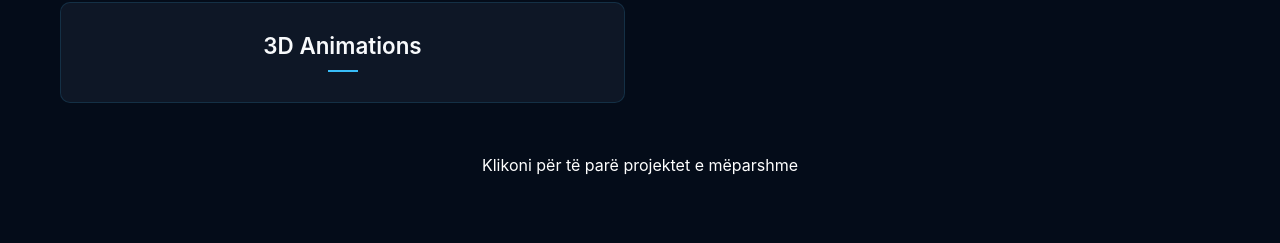
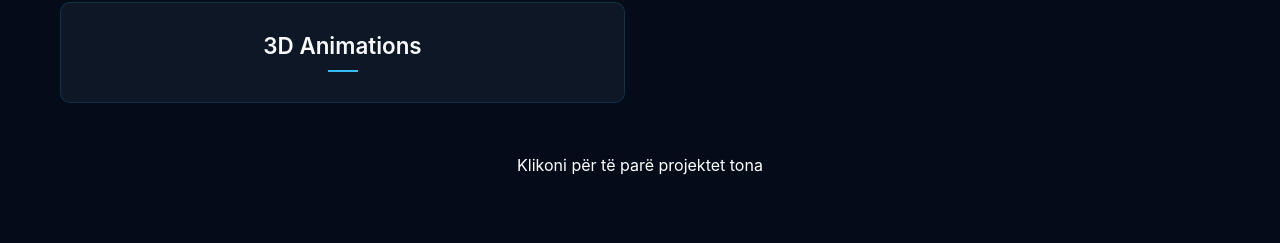
Before and after one commit to Eazzy2006/mavix.ks, a React (Vite) app: page / in a window 1280 px wide. Shown: the part 1238-1481 px from the top of the page. Built offline with nearby package versions, Linux system fonts and the light colour scheme.

Commit message:
fixed some thingz

```diff
--- a/src/components/Work.jsx
+++ b/src/components/Work.jsx
@@ -106,7 +106,7 @@ export default function Work() {
         textAlign: 'center',
         marginTop: '20px'
       }}>
-          Klikoni për të parë projektet e mëparshme
+          Klikoni për të parë projektet tona
       </div>
     </div>
   );
--- a/src/index.css
+++ b/src/index.css
@@ -490,13 +490,13 @@ h1 {
 
   .bashki{
     position: relative;
-    top: -150px;
+    top: -130px;
     background: transparent;
   }
 
   .kontaktih1{
     position: relative;
-    left: -300px;
+    left: -250px;
   }
 
 
```
